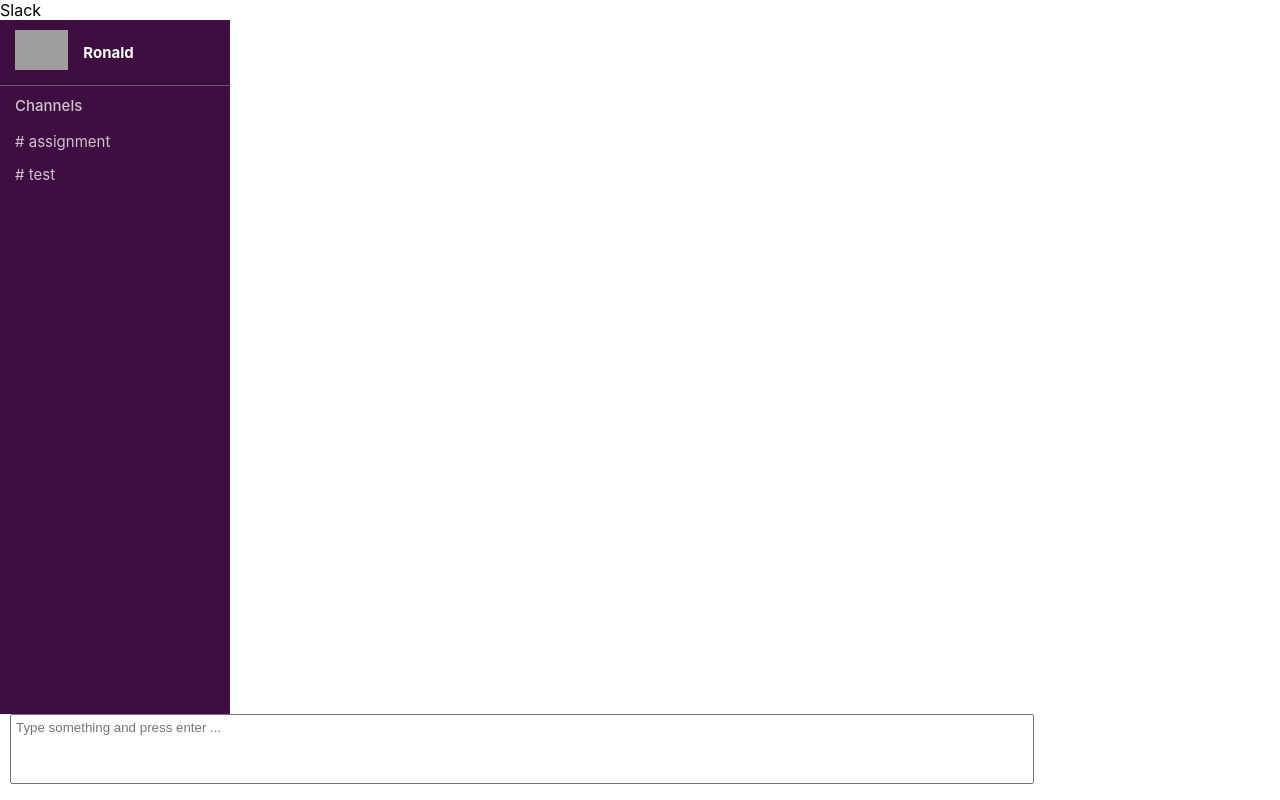
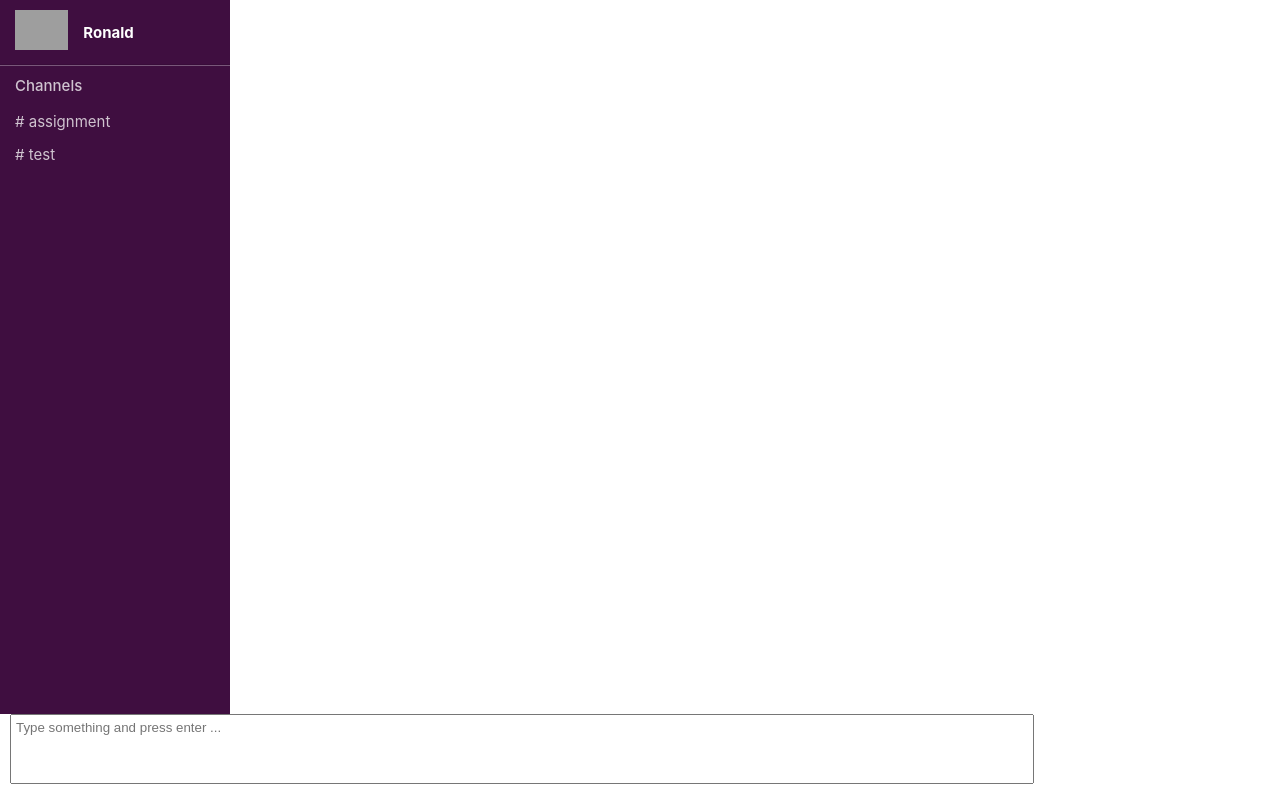
Before and after one commit to rks107/react-slack-clone, a React (Create React App) app: page /slack in a window 1280 px wide. Shown: the top 800 px of the page. Built offline with nearby package versions, Linux system fonts and the light colour scheme; grey boxes are pictures that could not be loaded.

Commit message:
add Context API

```diff
--- a/src/components/App.js
+++ b/src/components/App.js
@@ -9,7 +9,6 @@ function Home() {
 function App() {
   return (
     <div className="App">
-      Slack
       <Switch>
         <Route exact path="/" component={SignIn} />
         <Route exact path="/home" component={Home} />
--- a/src/firebase.js
+++ b/src/firebase.js
@@ -18,6 +18,8 @@ firebase.initializeApp(firebaseConfig);
 export const auth =  firebase.auth();
 
 export const signInWithGoogle = () => {
+    //Initilation of google provider
     const googleProvider = new firebase.auth.GoogleAuthProvider();
+    //ask user to select gamil account in a new popup windowy
     auth.signInWithPopup(googleProvider);
 }
--- a/src/index.js
+++ b/src/index.js
@@ -3,10 +3,13 @@ import ReactDOM from 'react-dom';
 import { BrowserRouter} from 'react-router-dom';
 import './index.css';
 import { App } from './components';
+import UserProvider  from './providers/UserProvider'
 
 ReactDOM.render(
-  <BrowserRouter>
-    <App />
-  </BrowserRouter>,
+  <UserProvider data="1">
+    <BrowserRouter>
+      <App />
+    </BrowserRouter>
+  </UserProvider>,
   document.getElementById('root')
 );
--- /dev/null
+++ b/src/providers/UserProvider.js
@@ -0,0 +1,20 @@
+import React, { Component, createContext } from 'react';
+
+const initialUserState = { user: null, loading: false };
+export const UserContext = createContext(initialUserState);
+
+class UserProvider extends Component {
+  state = initialUserState;
+
+
+  render() {
+    console.log(this.props);
+    return (
+      <UserContext.Provider value={this.state}>
+        {this.props.children}
+      </UserContext.Provider>
+    );
+  }
+}
+
+export default UserProvider;
```
